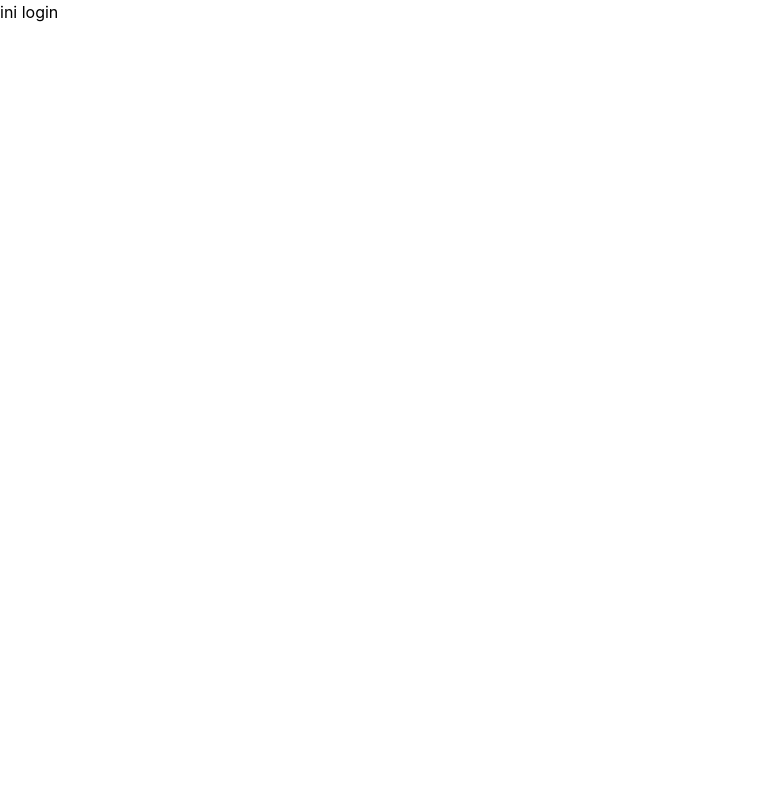
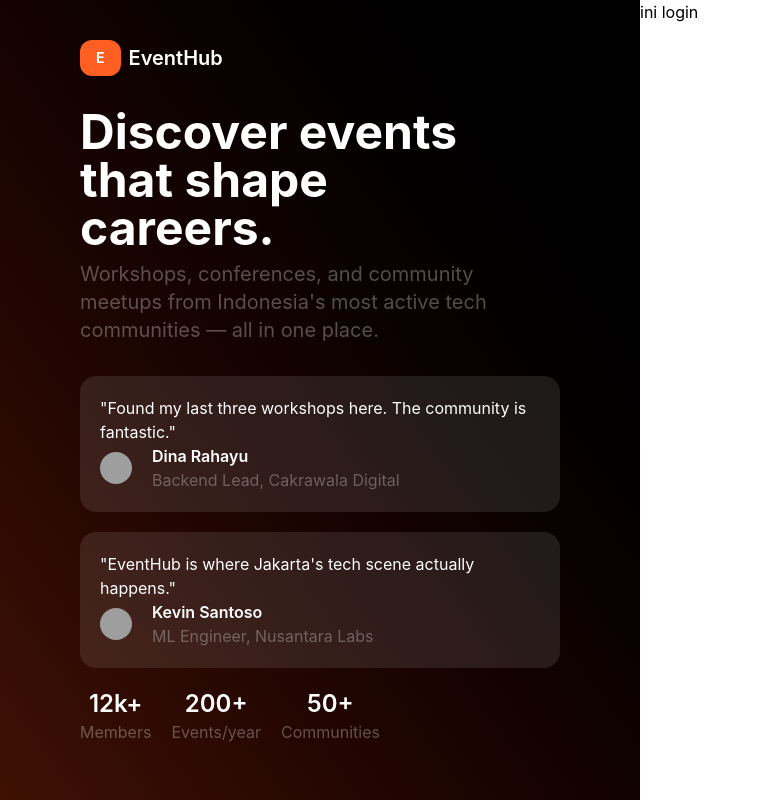
Before and after one commit to fatawaimamalmuftin/eventhub, a React (Vite) app: page /auth/login in a window 1280 px wide. Shown: the whole page, without its empty margins (0-760 px from the left). Built offline with nearby package versions, Linux system fonts and the light colour scheme; grey boxes are pictures that could not be loaded.

Commit message:
feat: make side bar at auth

```diff
--- a/src/components/layouts/AuthLayout.jsx
+++ b/src/components/layouts/AuthLayout.jsx
@@ -1,9 +1,13 @@
 import { Outlet } from "react-router"
+import SideBarAuth from "../SideBarAuth"
 
 export default function AuthLayout() {
   return (
     <>
-    <Outlet/>
+    <main className="grid grid-cols-2 h-screen w-screen">
+      <SideBarAuth/>
+      <Outlet/>
+    </main>
     </>
   )
 }
--- a/src/pages/auth/Login.jsx
+++ b/src/pages/auth/Login.jsx
@@ -1,7 +1,7 @@
 
 export default function Login() {
   return (
-    <main className="w-screen h-screen">
+    <main className="">
       <h1>ini login</h1>
     </main>
   )
```
